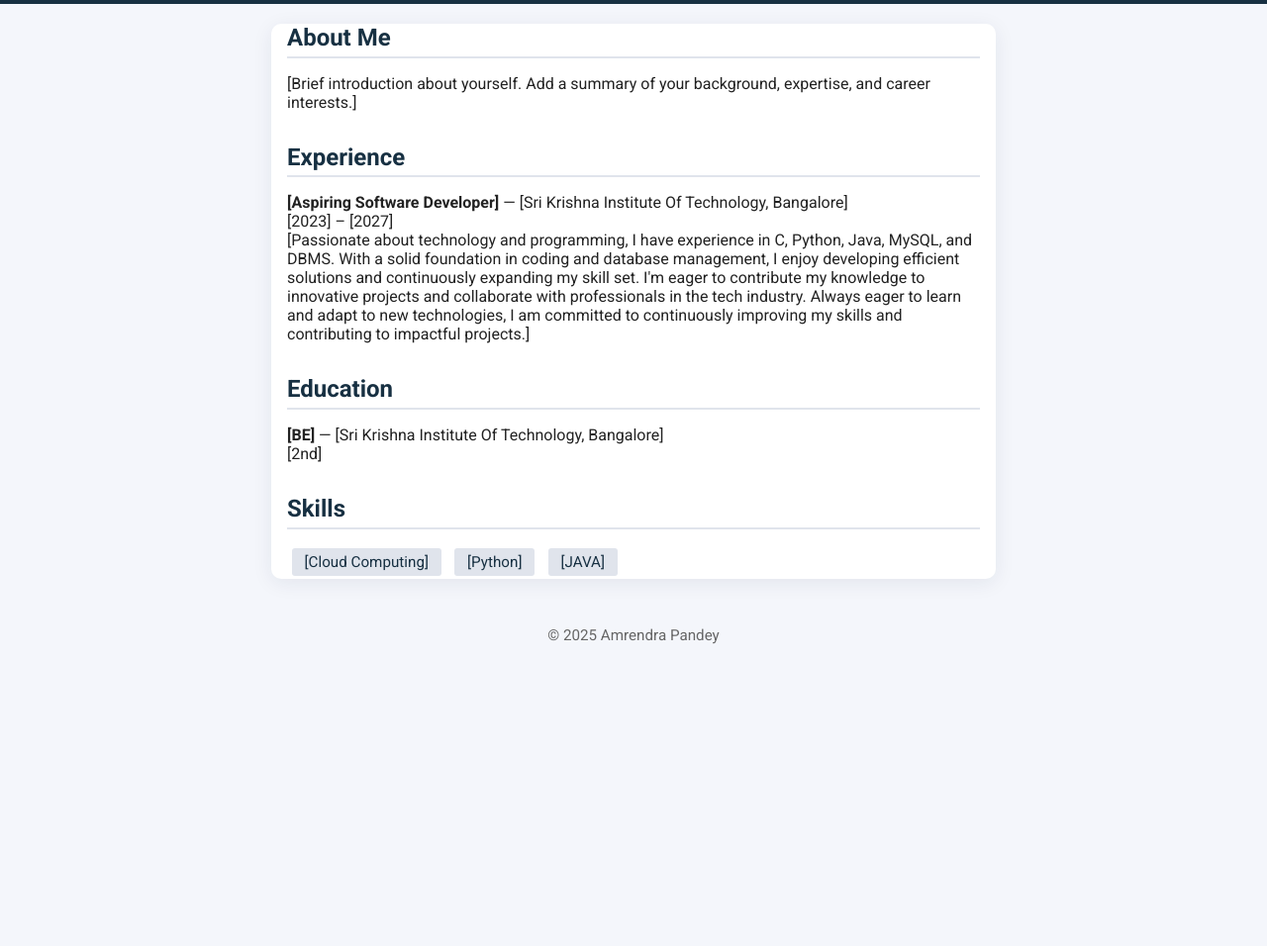
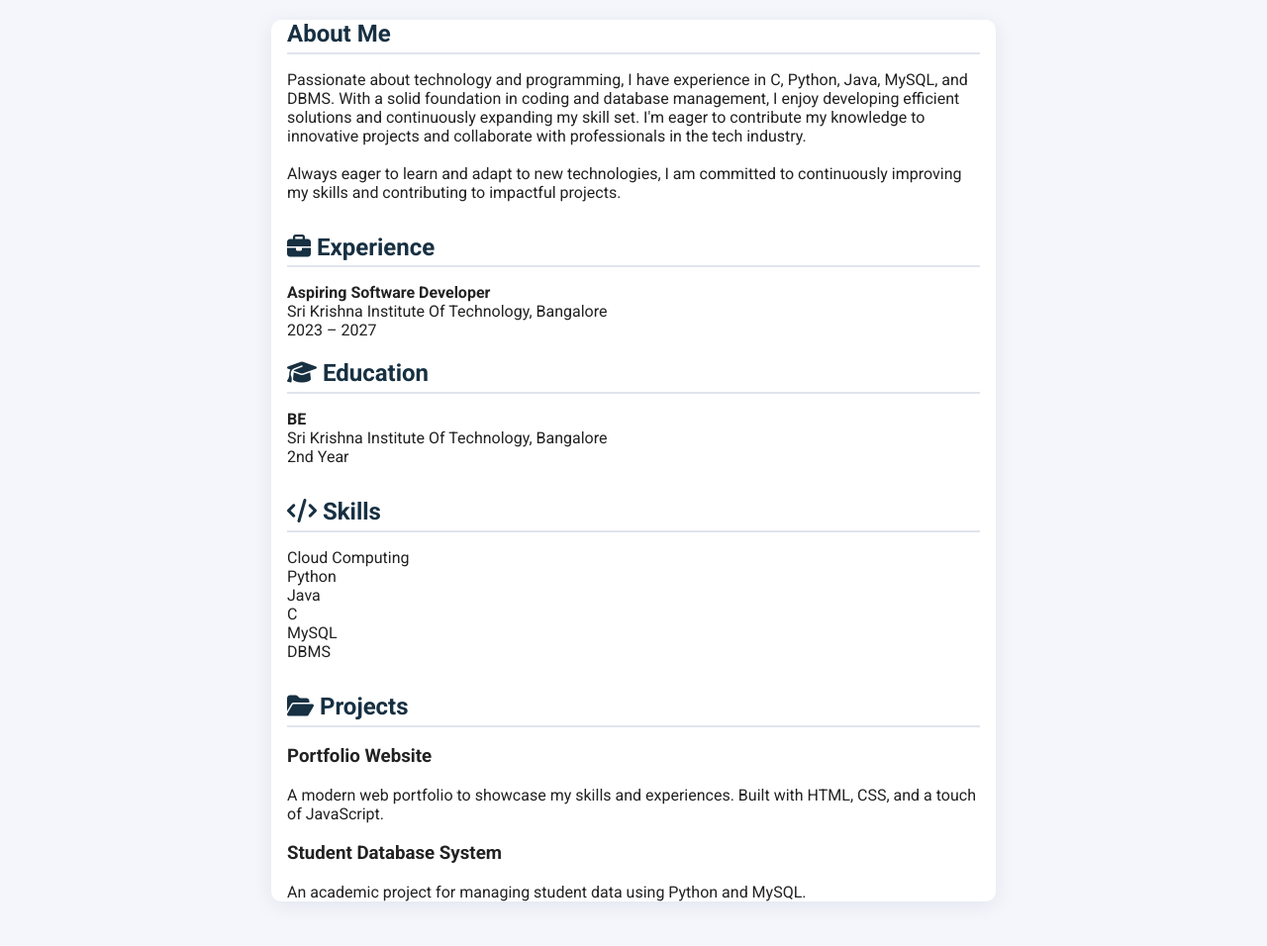
Before and after one commit to amrendra222/amrendra222.github.io, a plain HTML site: page index.html in a window 1280 px wide. Shown: the part 331-1287 px from the top of the page at 99% size. Before the commit the page ends 998 px from the top, so only its background shows below. Drawn offline with Linux system fonts and the light colour scheme.

Commit message:
Update index.html

```diff
--- a/index.html
+++ b/index.html
@@ -4,58 +4,78 @@
   <meta charset="UTF-8">
   <meta name="viewport" content="width=device-width,initial-scale=1.0">
   <title>Amrendra Pandey | Portfolio</title>
-  <link href="https://fonts.googleapis.com/css?family=Roboto:400,700&display=swap" rel="stylesheet">
+  <link href="https://fonts.googleapis.com/css?family=Montserrat:700,400|Roboto:400,500,700&display=swap" rel="stylesheet">
+  <link rel="stylesheet" href="https://cdnjs.cloudflare.com/ajax/libs/font-awesome/6.5.0/css/all.min.css">
   <link rel="stylesheet" href="style.css">
 </head>
 <body>
-  <header>
-    <div class="container">
+  <header class="hero">
+    <div class="overlay"></div>
+    <div class="container hero-content">
       <img src="self.jpg" alt="Profile Photo" class="profile-img">
       <h1>Amrendra Pandey</h1>
-      <p class="title">[Your Professional Title]</p>
+      <p class="subtitle">Aspiring Software Developer</p>
       <div class="social-links">
-        <a href="https://github.com/amrendra222" target="_blank">GitHub</a>
-        <a href="https://www.linkedin.com/in/amrendra-pandey-1a3378294/" target="_blank">LinkedIn</a>
+        <a href="https://github.com/amrendra222" target="_blank"><i class="fab fa-github"></i></a>
+        <a href="https://linkedin.com/in/amrendra-pandey-1a3378294/" target="_blank"><i class="fab fa-linkedin"></i></a>
       </div>
     </div>
   </header>
   <main class="container">
-    <section>
+    <section class="card about">
       <h2>About Me</h2>
       <p>
-        [Brief introduction about yourself. Add a summary of your background, expertise, and career interests.]
+        Passionate about technology and programming, I have experience in C, Python, Java, MySQL, and DBMS. With a solid foundation in coding and database management, I enjoy developing efficient solutions and continuously expanding my skill set. I'm eager to contribute my knowledge to innovative projects and collaborate with professionals in the tech industry.
+        <br><br>
+        Always eager to learn and adapt to new technologies, I am committed to continuously improving my skills and contributing to impactful projects.
       </p>
     </section>
-    <section>
-      <h2>Experience</h2>
+    <section class="grid-2">
+      <div class="card exp">
+        <h2><i class="fas fa-briefcase"></i> Experience</h2>
+        <ul>
+          <li>
+            <strong>Aspiring Software Developer</strong><br>
+            Sri Krishna Institute Of Technology, Bangalore<br>
+            <span class="date">2023 – 2027</span>
+          </li>
+        </ul>
+      </div>
+      <div class="card edu">
+        <h2><i class="fas fa-graduation-cap"></i> Education</h2>
+        <ul>
+          <li>
+            <strong>BE</strong><br>
+            Sri Krishna Institute Of Technology, Bangalore<br>
+            <span class="date">2nd Year</span>
+          </li>
+        </ul>
+      </div>
+    </section>
+    <section class="card skills">
+      <h2><i class="fas fa-code"></i> Skills</h2>
       <ul>
-        <li>
-          <strong>[Aspiring Software Developer]</strong> — [Sri Krishna Institute Of Technology, Bangalore]<br>
-          <span class="date">[2023] – [2027]</span><br>
-          <span class="desc">[Passionate about technology and programming, I have experience in C, Python, Java, MySQL, and DBMS. With a solid foundation in coding and database management, I enjoy developing efficient solutions and continuously expanding my skill set. I'm eager to contribute my knowledge to innovative projects and collaborate with professionals in the tech industry.
- Always eager to learn and adapt to new technologies, I am committed to continuously improving my skills and contributing to impactful projects.]</span>
-        </li>
-        <!-- Add more experiences as needed -->
+        <li>Cloud Computing</li>
+        <li>Python</li>
+        <li>Java</li>
+        <li>C</li>
+        <li>MySQL</li>
+        <li>DBMS</li>
       </ul>
     </section>
-    <section>
-      <h2>Education</h2>
-      <ul>
-        <li>
-          <strong>[BE]</strong> — [Sri Krishna Institute Of Technology, Bangalore]<br>
-          <span class="date">[2nd]</span>
-        </li>
-        <!-- Add more education items as needed -->
-      </ul>
-    </section>
-    <section>
-      <h2>Skills</h2>
-      <ul class="skills">
-        <li>[Cloud Computing]</li>
-        <li>[Python]</li>
-        <li>[JAVA]</li>
-        <!-- Add more skills as needed -->
-      </ul>
+    <section class="card projects">
+      <h2><i class="fas fa-folder-open"></i> Projects</h2>
+      <div class="project-list">
+        <div class="project-item">
+          <h3>Portfolio Website</h3>
+          <p>A modern web portfolio to showcase my skills and experiences. Built with HTML, CSS, and a touch of JavaScript.</p>
+        </div>
+        <div class="project-item">
+          <h3>Student Database System</h3>
+          <p>An academic project for managing student data using Python and MySQL.</p>
+        </div>
+        <!-- Add more projects as you build them! -->
+      </div>
     </section>
   </main>
   <footer>
```
